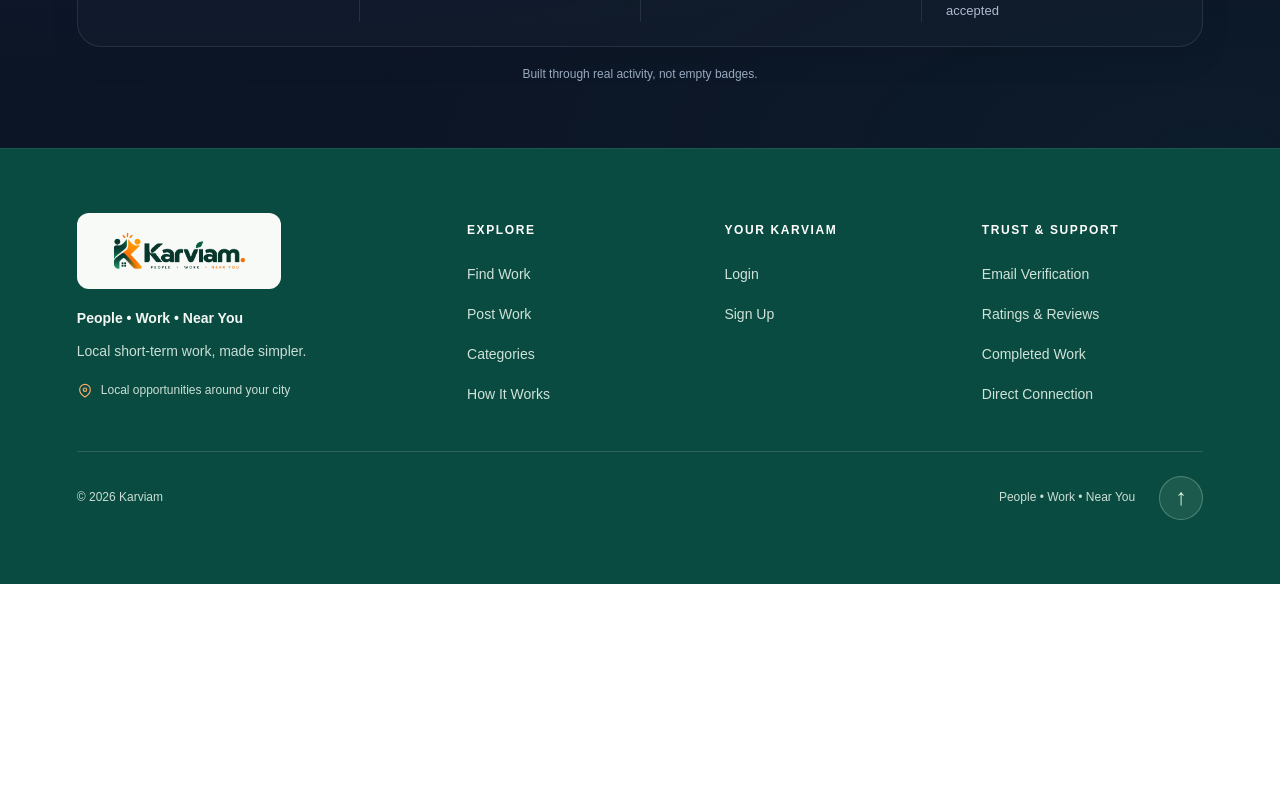
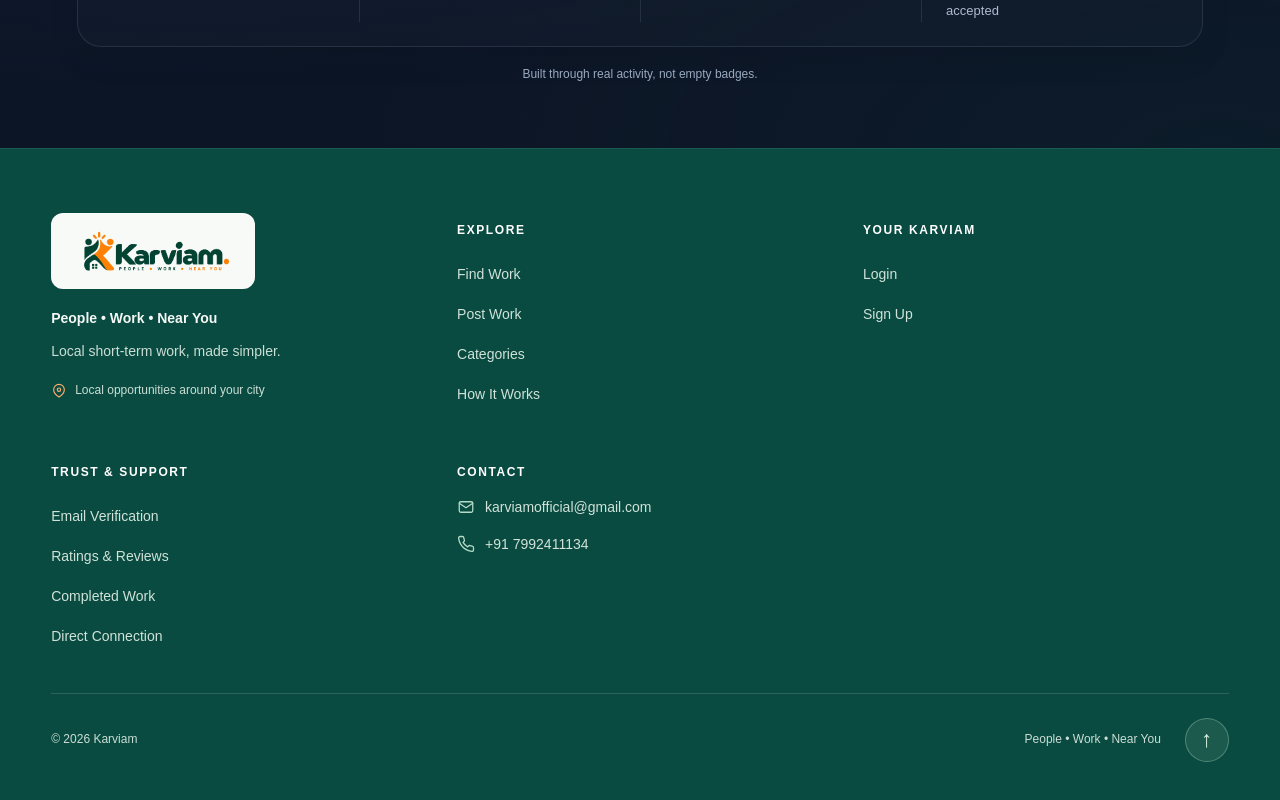
Before and after one commit to ashwinkumar928/kaamon-mvp, a React (Vite) app: page / in a window 1280 px wide. Shown: the part 4800-5600 px from the top of the page. Before the commit the page ends 5384 px from the top, so only its background shows below. Built offline with nearby package versions, Linux system fonts and the light colour scheme; no server answers.

Commit message:
Polish footer contact layout

```diff
--- a/src/pages/Home.css
+++ b/src/pages/Home.css
@@ -2281,16 +2281,17 @@
 
 /* Karviam footer */
 .karviam-home .home-footer {
-  padding: 64px 6%;
+  padding: 64px clamp(24px, 4vw, 80px);
   background: #094b40;
   color: #e0ece6;
   border-top: 1px solid #ffffff14;
 }
-.karviam-home .home-footer-inner { max-width: 1200px; margin: 0 auto; }
+.karviam-home .home-footer-inner { width: 100%; max-width: 1700px; margin: 0 auto; }
 .karviam-home .home-footer-top {
   display: grid;
-  grid-template-columns: minmax(0, 1.6fr) repeat(3, minmax(0, 1fr));
-  gap: 36px;
+  width: 100%;
+  grid-template-columns: minmax(280px, 1.5fr) repeat(3, minmax(150px, .8fr)) minmax(260px, 1.1fr);
+  gap: clamp(40px, 3.5vw, 70px);
   align-items: start;
 }
 .karviam-home .home-footer-brand { min-width: 0; }
@@ -2312,12 +2313,32 @@
 .karviam-home .home-footer nav a:focus-visible { color: #ffbe8c; }
 .karviam-home .home-footer nav a:hover::after,
 .karviam-home .home-footer nav a:focus-visible::after { transform: scaleX(1); }
-.karviam-home .home-footer-bottom { display: flex; align-items: center; gap: 24px; margin-top: 36px; padding-top: 24px; border-top: 1px solid #ffffff24; color: #cbded5; font-size: 12px; line-height: 1.6; }
+.karviam-home .home-footer-contact { min-width: 0; padding-right: 3px; }
+.karviam-home .home-footer-contact-rows { display: flex; flex-direction: column; gap: 16px; }
+.karviam-home .home-footer-contact a {
+  display: flex; align-items: center; gap: 10px; min-width: 0;
+  color: #d1e2d9; text-decoration: none; font-size: 14px; line-height: 1.5;
+  cursor: pointer; transition: color .2s ease, transform .2s ease;
+}
+.karviam-home .home-footer-contact a span { min-width: 0; overflow-wrap: anywhere; }
+.karviam-home .home-footer-contact svg {
+  flex: 0 0 18px; width: 18px; height: 18px; fill: none; stroke: currentColor;
+  stroke-width: 1.7; stroke-linecap: round; stroke-linejoin: round;
+  color: #b5dbc6; transition: color .2s ease;
+}
+.karviam-home .home-footer-contact a:hover,
+.karviam-home .home-footer-contact a:focus-visible { color: #fff; transform: translateX(3px); }
+.karviam-home .home-footer-contact a:hover svg,
+.karviam-home .home-footer-contact a:focus-visible svg { color: #ff8a3d; }
+.karviam-home .home-footer-bottom { display: flex; justify-content: space-between; align-items: center; gap: 24px; margin-top: 36px; padding-top: 24px; border-top: 1px solid #ffffff24; color: #cbded5; font-size: 12px; line-height: 1.6; }
 .karviam-home .home-footer-bottom-tagline { margin-left: auto; }
 .karviam-home .home-footer-back-top { flex: 0 0 44px; width: 44px; height: 44px; border: 1px solid #b5dbc657; border-radius: 50%; background: #b5dbc61a; color: #d7f2df; font-size: 23px; transition: transform .2s ease, background .2s ease; }
 .karviam-home .home-footer-back-top:hover { transform: translateY(-3px); background: #b5dbc630; }
 .karviam-home #trust { scroll-margin-top: 32px; }
-@media (max-width: 1000px) {
+@media (max-width: 1280px) {
+  .karviam-home .home-footer-top { grid-template-columns: repeat(3, minmax(0, 1fr)); gap: 40px; }
+}
+@media (max-width: 900px) {
   .karviam-home .home-footer-top { grid-template-columns: repeat(2, minmax(0, 1fr)); gap: 32px; }
 }
 @media (max-width: 600px) {
@@ -2332,6 +2353,10 @@
 @media (prefers-reduced-motion: reduce) {
   .karviam-home .home-footer-back-top:hover { transform: none; }
   .karviam-home .home-footer nav a::after { transition: none; }
+  .karviam-home .home-footer-contact a,
+  .karviam-home .home-footer-contact svg { transition: none; }
+  .karviam-home .home-footer-contact a:hover,
+  .karviam-home .home-footer-contact a:focus-visible { transform: none; }
 }
 
 /* Editorial profile showcase and shared trust proof strip. */
--- a/src/pages/Home.jsx
+++ b/src/pages/Home.jsx
@@ -942,6 +942,24 @@ function Home() {
               <a href="#trust">Completed Work</a>
               <a href="#trust">Direct Connection</a>
             </nav>
+            <div className="home-footer-contact" role="group" aria-labelledby="footer-contact-heading">
+              <h2 id="footer-contact-heading">CONTACT</h2>
+              <div className="home-footer-contact-rows">
+                <a href="mailto:karviamofficial@gmail.com" aria-label="Email Karviam">
+                  <svg viewBox="0 0 24 24" aria-hidden="true" focusable="false">
+                    <rect x="3" y="5" width="18" height="14" rx="2" />
+                    <path d="m3 7 9 6 9-6" />
+                  </svg>
+                  <span>karviamofficial@gmail.com</span>
+                </a>
+                <a href="tel:+917992411134" aria-label="Call Karviam">
+                  <svg viewBox="0 0 24 24" aria-hidden="true" focusable="false">
+                    <path d="M22 16.92v3a2 2 0 0 1-2.18 2 19.79 19.79 0 0 1-8.63-3.07 19.5 19.5 0 0 1-6-6A19.79 19.79 0 0 1 2.12 4.2 2 2 0 0 1 4.11 2h3a2 2 0 0 1 2 1.72c.13.96.36 1.9.69 2.79a2 2 0 0 1-.45 2.11L8.09 9.89a16 16 0 0 0 6 6l1.27-1.27a2 2 0 0 1 2.11-.45c.89.33 1.83.56 2.79.69A2 2 0 0 1 22 16.92Z" />
+                  </svg>
+                  <span>+91 7992411134</span>
+                </a>
+              </div>
+            </div>
           </div>
           <div className="home-footer-bottom">
             <span>&copy; 2026 Karviam</span>
```
Also changed, not shown: public/karviam-icon.png, public/karviam-logo.png.
